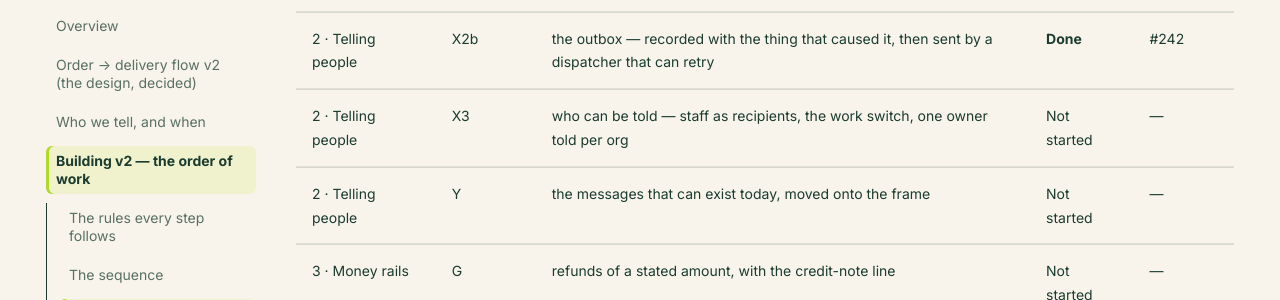
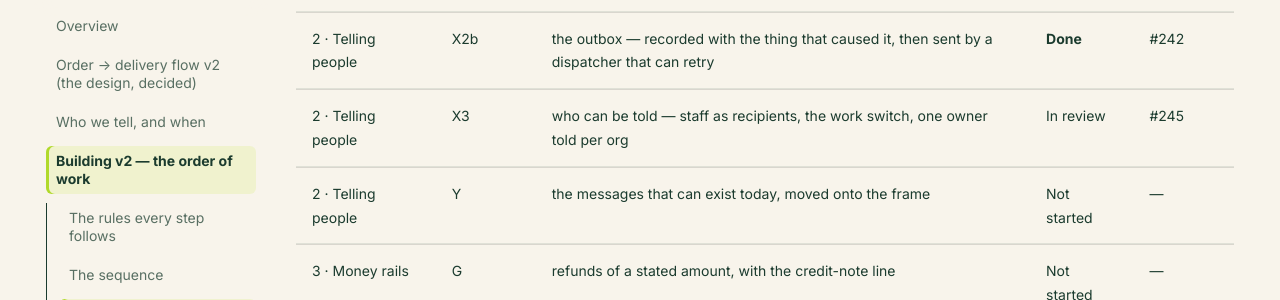
Before and after one commit to cropdoor/cropdoor-almanac, an MkDocs documentation site: the page built from docs/domain/order-delivery-flow-v2-build-order.md, in a window 1280 px wide and 900 px high, scrolled down 5144 px. Shown: the part 153-453 px from the top of the window. Built offline with MkDocs 1.6.1 and Material for MkDocs 9.7.7, drawn with Linux system fonts in a browser that asks for light colours; some web fonts are replaced; comment, search, counter and statistics services are not loaded.

Commit message:
docs(build-order): X3 in review (#245)

```diff
--- a/docs/domain/order-delivery-flow-v2-build-order.md
+++ b/docs/domain/order-delivery-flow-v2-build-order.md
@@ -59,7 +59,7 @@ The one place that says what is finished. A PR is **Done** only once it is merge
 | 2 · Telling people | X1 | the feed — in-app as a real channel, every message written there first, one channel's failure unable to stop another | **Done** | #240 |
 | 2 · Telling people | X2a | how a message is sent — the channel per message, and a status that tells nobody no longer compiles | **Done** | #241 |
 | 2 · Telling people | X2b | the outbox — recorded with the thing that caused it, then sent by a dispatcher that can retry | **Done** | #242 |
-| 2 · Telling people | X3 | who can be told — staff as recipients, the work switch, one owner told per org | Not started | — |
+| 2 · Telling people | X3 | who can be told — staff as recipients, the work switch, one owner told per org | In review | #245 |
 | 2 · Telling people | Y | the messages that can exist today, moved onto the frame | Not started | — |
 | 3 · Money rails | G | refunds of a stated amount, with the credit-note line | Not started | — |
 | 3 · Money rails | H | the payout run reads the ledger and skips a disputed order | Not started | — |
```
